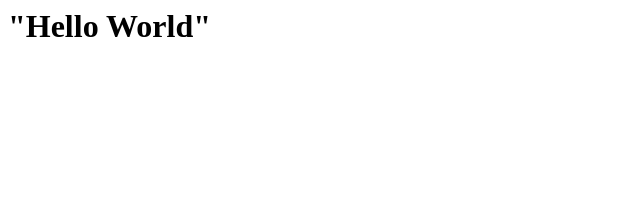
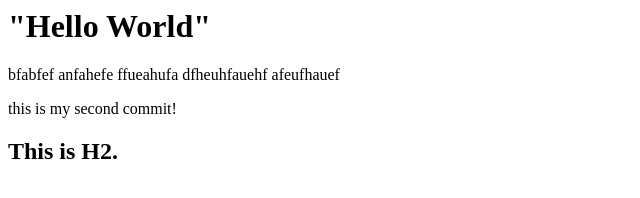
Before and after one commit to harleneee/meow, a plain HTML site: page main/index.html in a window 1280 px wide. Shown: the whole page, without its empty margins (0-640 px from the left). Drawn offline with Linux system fonts and the light colour scheme.

```diff
--- a/main/index.html
+++ b/main/index.html
@@ -6,5 +6,8 @@
 </head>
 <body>
     <h1>"Hello World"</h1>
+    <p>bfabfef anfahefe ffueahufa dfheuhfauehf afeufhauef</p>
+    <p>this is my second commit!</p>
+    <h2>This is H2.</h2>
 </body>
 </html>
```
